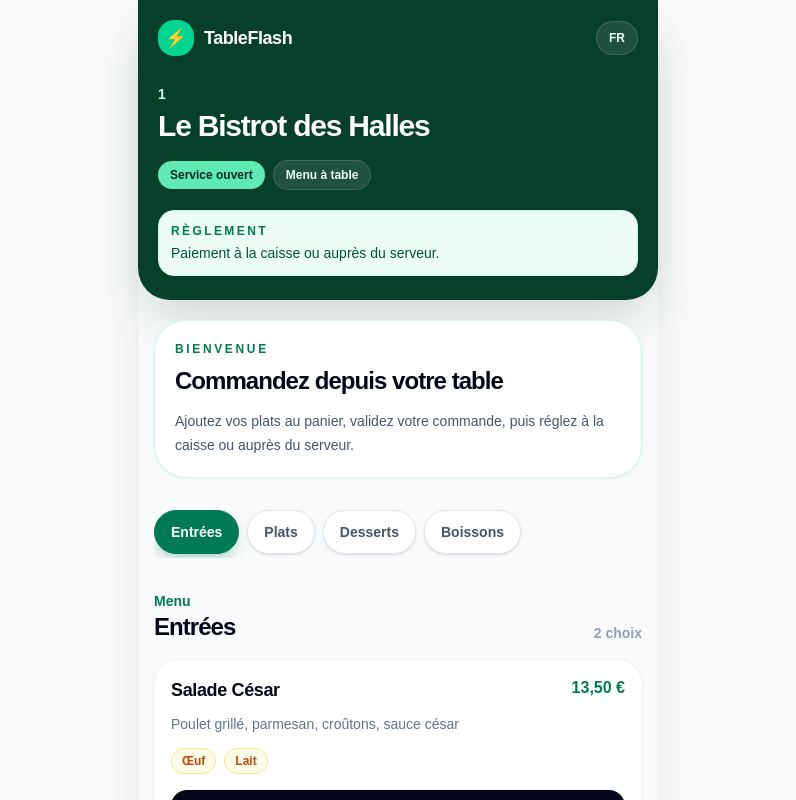
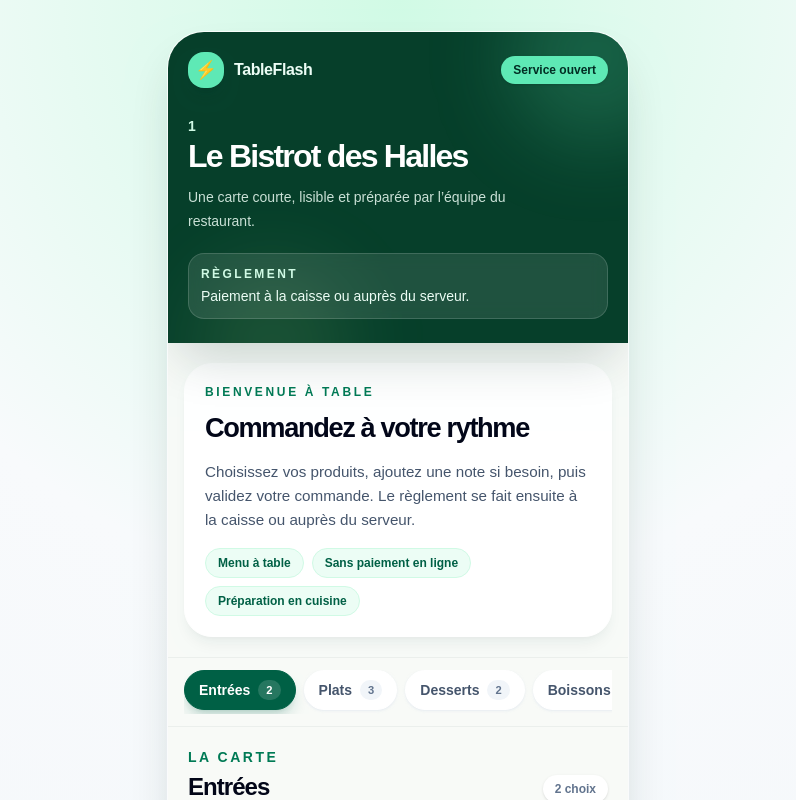
Before and after one commit to Loco66666/TableFlash-QR, a Next.js app: page /r/1/table/1 in a window 1280 px wide. Shown: the top 800 px of the page, without its empty margins (242-1038 px from the left). Built offline with nearby package versions, Linux system fonts and the light colour scheme.

Commit message:
Redesign premium public menu experience

```diff
--- a/src/components/public-menu/InteractivePublicMenu.tsx
+++ b/src/components/public-menu/InteractivePublicMenu.tsx
@@ -44,6 +44,24 @@ export function InteractivePublicMenu({ restaurantSlug, tableName }: Interactive
 
   const restaurant = publicRestaurant.slug === restaurantSlug ? publicRestaurant : publicRestaurant;
   const orderingDisabled = restaurant.serviceStatus !== "open";
+
+  const categoryCounts = useMemo(
+    () =>
+      publicMenuCategories.reduce<Record<PublicMenuCategory, number>>((counts, category) => {
+        counts[category] = publicMenuProducts.filter((product) => product.category === category).length;
+        return counts;
+      }, {} as Record<PublicMenuCategory, number>),
+    [],
+  );
+
+  const cartQuantitiesByProduct = useMemo(
+    () =>
+      cartItems.reduce<Record<string, number>>((quantities, item) => {
+        quantities[item.productId] = (quantities[item.productId] ?? 0) + item.quantity;
+        return quantities;
+      }, {}),
+    [cartItems],
+  );
 
   const visibleProducts = useMemo(
     () => publicMenuProducts.filter((product) => product.category === selectedCategory),
@@ -160,6 +178,13 @@ export function InteractivePublicMenu({ restaurantSlug, tableName }: Interactive
     });
   }
 
+  function handleRemove(productId: string, note?: string) {
+    setCartItems((currentItems) =>
+      currentItems.filter((item) => !(item.productId === productId && item.note === note)),
+    );
+    showToast("Produit retiré du panier.");
+  }
+
   function handleItemNoteChange(productId: string, note: string | undefined, nextNote: string) {
     setCartItems((currentItems) =>
       currentItems.map((item) =>
@@ -200,17 +225,24 @@ export function InteractivePublicMenu({ restaurantSlug, tableName }: Interactive
   }
 
   return (
-    <main className="min-h-screen bg-[#F9FAFB] text-slate-950">
-      <div className="mx-auto min-h-screen max-w-[520px] bg-[#F9FAFB] shadow-2xl shadow-slate-950/10">
+    <main className="min-h-screen bg-[radial-gradient(circle_at_top,#D1FAE5_0,#F8FAFC_36%,#F1F5F9_100%)] text-slate-950 md:px-6 md:py-8">
+      <div className="mx-auto min-h-screen w-full max-w-[460px] overflow-hidden bg-[#F8FAF7] shadow-none ring-0 md:min-h-[calc(100vh-4rem)] md:rounded-[2.25rem] md:shadow-2xl md:shadow-emerald-950/20 md:ring-1 md:ring-white/80">
         <PublicMenuHeader restaurant={restaurant} tableName={tableName} />
 
-        <div className="px-4 pb-28 pt-5">
-          <section className="rounded-[2rem] border border-emerald-100 bg-white p-5 shadow-sm shadow-emerald-900/5">
-            <p className="text-xs font-black uppercase tracking-[0.22em] text-emerald-700">Bienvenue</p>
-            <h2 className="mt-2 text-2xl font-black tracking-[-0.04em] text-slate-950">Commandez depuis votre table</h2>
-            <p className="mt-3 text-sm leading-6 text-slate-600">
-              Ajoutez vos plats au panier, validez votre commande, puis réglez à la caisse ou auprès du serveur.
+        <div className="px-4 pb-36 pt-5">
+          <section className="rounded-[1.75rem] border border-white bg-white/95 p-5 shadow-lg shadow-emerald-950/5">
+            <p className="text-xs font-black uppercase tracking-[0.22em] text-emerald-700">Bienvenue à table</p>
+            <h2 className="mt-2 text-[1.7rem] font-black tracking-[-0.05em] text-slate-950">Commandez à votre rythme</h2>
+            <p className="mt-3 text-[0.95rem] leading-6 text-slate-600">
+              Choisissez vos produits, ajoutez une note si besoin, puis validez votre commande. Le règlement se fait ensuite à la caisse ou auprès du serveur.
             </p>
+            <div className="mt-4 flex flex-wrap gap-2">
+              {['Menu à table', 'Sans paiement en ligne', 'Préparation en cuisine'].map((label) => (
+                <span key={label} className="rounded-full border border-emerald-100 bg-emerald-50 px-3 py-1.5 text-xs font-extrabold text-emerald-800">
+                  {label}
+                </span>
+              ))}
+            </div>
           </section>
 
           {orderingDisabled ? (
@@ -220,28 +252,34 @@ export function InteractivePublicMenu({ restaurantSlug, tableName }: Interactive
           ) : null}
 
           <div className="mt-5">
-            <PublicMenuCategoryTabs categories={publicMenuCategories} selectedCategory={selectedCategory} onSelectCategory={setSelectedCategory} />
+            <PublicMenuCategoryTabs
+              categories={publicMenuCategories}
+              categoryCounts={categoryCounts}
+              selectedCategory={selectedCategory}
+              onSelectCategory={setSelectedCategory}
+            />
           </div>
 
           <section className="mt-5" aria-labelledby="products-heading">
-            <div className="mb-4 flex items-end justify-between gap-3">
+            <div className="mb-4 flex items-end justify-between gap-3 px-1">
               <div>
-                <p className="text-sm font-bold text-emerald-700">Menu</p>
-                <h2 id="products-heading" className="text-2xl font-black tracking-[-0.04em] text-slate-950">
+                <p className="text-sm font-black uppercase tracking-[0.18em] text-emerald-700">La carte</p>
+                <h2 id="products-heading" className="mt-1 text-2xl font-black tracking-[-0.04em] text-slate-950">
                   {selectedCategory}
                 </h2>
               </div>
-              <p className="text-sm font-bold text-slate-400">{visibleProducts.length} choix</p>
+              <p className="rounded-full bg-white px-3 py-1.5 text-xs font-black text-slate-500 shadow-sm">{visibleProducts.length} choix</p>
             </div>
 
             {visibleProducts.length === 0 ? (
               <PublicEmptyState title="Aucun produit disponible." text="Choisissez une autre catégorie du menu." />
             ) : (
-              <div className="space-y-3">
+              <div className="space-y-3.5">
                 {visibleProducts.map((product) => (
                   <PublicProductCard
                     key={product.id}
                     product={product}
+                    quantityInCart={cartQuantitiesByProduct[product.id] ?? 0}
                     orderingDisabled={orderingDisabled}
                     onOpenProduct={handleOpenProduct}
                     onQuickAdd={(quickProduct) => addProductToCart(quickProduct)}
@@ -259,7 +297,7 @@ export function InteractivePublicMenu({ restaurantSlug, tableName }: Interactive
 
       {toast ? (
         <div className="fixed inset-x-0 top-3 z-[70] flex justify-center px-3" role="status" aria-live="polite">
-          <div className="w-full max-w-[520px] rounded-2xl bg-slate-950 px-4 py-3 text-sm font-bold text-white shadow-2xl shadow-slate-950/20">
+          <div className="w-full max-w-[460px] rounded-2xl bg-slate-950 px-4 py-3 text-sm font-bold text-white shadow-2xl shadow-slate-950/20">
             {toast.message}
           </div>
         </div>
@@ -285,6 +323,7 @@ export function InteractivePublicMenu({ restaurantSlug, tableName }: Interactive
         total={cartTotal}
         onIncrease={handleIncrease}
         onDecrease={handleDecrease}
+        onRemove={handleRemove}
         onItemNoteChange={handleItemNoteChange}
         onGlobalNoteChange={setGlobalNote}
         onClose={() => setIsCartOpen(false)}
--- a/src/components/public-menu/PublicMenuCategoryTabs.tsx
+++ b/src/components/public-menu/PublicMenuCategoryTabs.tsx
@@ -2,13 +2,22 @@ import type { PublicMenuCategory } from "./types";
 
 type PublicMenuCategoryTabsProps = {
   categories: PublicMenuCategory[];
+  categoryCounts: Record<PublicMenuCategory, number>;
   selectedCategory: PublicMenuCategory;
   onSelectCategory: (category: PublicMenuCategory) => void;
 };
 
-export function PublicMenuCategoryTabs({ categories, selectedCategory, onSelectCategory }: PublicMenuCategoryTabsProps) {
+export function PublicMenuCategoryTabs({
+  categories,
+  categoryCounts,
+  selectedCategory,
+  onSelectCategory,
+}: PublicMenuCategoryTabsProps) {
   return (
-    <nav className="sticky top-0 z-20 -mx-4 border-b border-slate-100 bg-[#F9FAFB]/95 px-4 py-3 backdrop-blur" aria-label="Catégories du menu">
+    <nav
+      className="sticky top-0 z-20 -mx-4 border-y border-emerald-950/5 bg-[#F8FAF7]/95 px-4 py-3 backdrop-blur-xl"
+      aria-label="Catégories du menu"
+    >
       <div className="flex gap-2 overflow-x-auto pb-1 [scrollbar-width:none] [&::-webkit-scrollbar]:hidden">
         {categories.map((category) => {
           const isActive = selectedCategory === category;
@@ -18,13 +27,16 @@ export function PublicMenuCategoryTabs({ categories, selectedCategory, onSelectC
               key={category}
               type="button"
               onClick={() => onSelectCategory(category)}
-              className={`min-h-11 shrink-0 rounded-full border px-4 text-sm font-extrabold transition ${
+              className={`flex min-h-10 shrink-0 items-center gap-2 rounded-full border px-3.5 text-sm font-extrabold transition active:scale-[0.98] ${
                 isActive
-                  ? "border-emerald-700 bg-emerald-700 text-white shadow-lg shadow-emerald-700/20"
-                  : "border-slate-200 bg-white text-slate-600 shadow-sm"
+                  ? "border-emerald-800 bg-emerald-800 text-white shadow-lg shadow-emerald-800/20"
+                  : "border-white bg-white text-slate-600 shadow-sm shadow-slate-200/70"
               }`}
             >
-              {category}
+              <span>{category}</span>
+              <span className={`rounded-full px-2 py-0.5 text-[0.7rem] ${isActive ? "bg-white/15" : "bg-slate-100 text-slate-500"}`}>
+                {categoryCounts[category]}
+              </span>
             </button>
           );
         })}
--- a/src/components/public-menu/PublicMenuHeader.tsx
+++ b/src/components/public-menu/PublicMenuHeader.tsx
@@ -10,42 +10,38 @@ export function PublicMenuHeader({ restaurant, tableName }: PublicMenuHeaderProp
   const isOpen = restaurant.serviceStatus === "open";
 
   return (
-    <header className="overflow-hidden rounded-b-[2rem] bg-[#063F2A] px-5 pb-6 pt-5 text-white shadow-2xl shadow-emerald-950/20">
-      <div className="flex items-center justify-between gap-3">
+    <header className="relative overflow-hidden bg-[#063F2A] px-5 pb-6 pt-5 text-white shadow-2xl shadow-emerald-950/20">
+      <div className="absolute -right-14 -top-16 h-44 w-44 rounded-full bg-emerald-300/20 blur-2xl" />
+      <div className="absolute -bottom-20 left-6 h-40 w-40 rounded-full bg-lime-200/10 blur-2xl" />
+
+      <div className="relative flex items-center justify-between gap-3">
         <div className="flex items-center gap-2.5" aria-label="TableFlash">
-          <span className="grid h-9 w-9 place-items-center rounded-2xl bg-emerald-400 text-lg font-black text-emerald-950 shadow-lg shadow-emerald-950/20">
+          <span className="grid h-9 w-9 place-items-center rounded-2xl bg-emerald-300 text-lg font-black text-emerald-950 shadow-lg shadow-emerald-950/20">
             ⚡
           </span>
-          <span className="text-lg font-black tracking-tight">TableFlash</span>
+          <span className="text-base font-black tracking-tight text-emerald-50">TableFlash</span>
         </div>
-        <button
-          type="button"
-          className="rounded-full border border-white/15 bg-white/10 px-3 py-2 text-xs font-bold text-emerald-50 backdrop-blur"
-          aria-label="Langue actuellement en français"
+        <span
+          className={`rounded-full px-3 py-1.5 text-xs font-extrabold shadow-sm ${
+            isOpen ? "bg-emerald-300 text-emerald-950" : "bg-slate-200 text-slate-700"
+          }`}
         >
-          FR
-        </button>
+          {isOpen ? "Service ouvert" : "Service fermé"}
+        </span>
       </div>
 
-      <div className="mt-7">
-        <p className="text-sm font-semibold text-emerald-100">{tableName}</p>
-        <h1 className="mt-1 text-3xl font-black tracking-[-0.04em]">{restaurant.name}</h1>
-        <div className="mt-4 flex flex-wrap items-center gap-2">
-          <span
-            className={`rounded-full px-3 py-1.5 text-xs font-extrabold ${
-              isOpen ? "bg-emerald-300 text-emerald-950" : "bg-slate-200 text-slate-700"
-            }`}
-          >
-            {isOpen ? "Service ouvert" : "Service fermé"}
-          </span>
-          <span className="rounded-full border border-white/15 bg-white/10 px-3 py-1.5 text-xs font-bold text-emerald-50">
-            Menu à table
-          </span>
-        </div>
+      <div className="relative mt-7">
+        <p className="text-sm font-bold text-emerald-100">{tableName}</p>
+        <h1 className="mt-1 max-w-[18rem] text-[2rem] font-black leading-[1.02] tracking-[-0.055em]">
+          {restaurant.name}
+        </h1>
+        <p className="mt-3 max-w-xs text-sm leading-6 text-emerald-50/85">
+          Une carte courte, lisible et préparée par l’équipe du restaurant.
+        </p>
       </div>
 
-      <div className="mt-5">
-        <PublicPaymentNotice note={restaurant.paymentNote} compact />
+      <div className="relative mt-5">
+        <PublicPaymentNotice note={restaurant.paymentNote} compact inverted />
       </div>
     </header>
   );
--- a/src/components/public-menu/PublicPaymentNotice.tsx
+++ b/src/components/public-menu/PublicPaymentNotice.tsx
@@ -1,12 +1,21 @@
 type PublicPaymentNoticeProps = {
   note: string;
   compact?: boolean;
+  inverted?: boolean;
 };
 
-export function PublicPaymentNotice({ note, compact = false }: PublicPaymentNoticeProps) {
+export function PublicPaymentNotice({ note, compact = false, inverted = false }: PublicPaymentNoticeProps) {
   return (
-    <div className={`rounded-2xl border border-emerald-100 bg-emerald-50 text-emerald-900 ${compact ? "p-3" : "p-4"}`}>
-      <p className="text-xs font-bold uppercase tracking-[0.2em] text-emerald-700">Règlement</p>
+    <div
+      className={`rounded-2xl border ${compact ? "p-3" : "p-4"} ${
+        inverted
+          ? "border-white/15 bg-white/10 text-emerald-50 backdrop-blur"
+          : "border-emerald-100 bg-emerald-50 text-emerald-900"
+      }`}
+    >
+      <p className={`text-xs font-black uppercase tracking-[0.2em] ${inverted ? "text-emerald-100" : "text-emerald-700"}`}>
+        Règlement
+      </p>
       <p className={`${compact ? "mt-1 text-sm" : "mt-2 text-sm leading-6"}`}>{note}</p>
     </div>
   );
--- a/src/components/public-menu/PublicProductCard.tsx
+++ b/src/components/public-menu/PublicProductCard.tsx
@@ -4,51 +4,84 @@ import type { PublicMenuProduct } from "./types";
 
 type PublicProductCardProps = {
   product: PublicMenuProduct;
+  quantityInCart: number;
   orderingDisabled: boolean;
   onOpenProduct: (product: PublicMenuProduct) => void;
   onQuickAdd: (product: PublicMenuProduct) => void;
 };
 
-export function PublicProductCard({ product, orderingDisabled, onOpenProduct, onQuickAdd }: PublicProductCardProps) {
+export function PublicProductCard({
+  product,
+  quantityInCart,
+  orderingDisabled,
+  onOpenProduct,
+  onQuickAdd,
+}: PublicProductCardProps) {
   const canOrder = product.available && !orderingDisabled;
 
   return (
     <article
-      className={`rounded-3xl border bg-white p-4 shadow-sm transition ${
-        product.available ? "border-slate-100 shadow-slate-200/70" : "border-slate-100 opacity-60 grayscale"
+      className={`overflow-hidden rounded-[1.65rem] border bg-white shadow-sm transition ${
+        product.available ? "border-white shadow-slate-200/80" : "border-slate-100 bg-slate-50 opacity-70 grayscale"
       }`}
     >
-      <button type="button" onClick={() => onOpenProduct(product)} className="block w-full text-left" aria-label={`Voir ${product.name}`}>
-        <div className="flex items-start justify-between gap-3">
-          <div>
-            <div className="flex flex-wrap items-center gap-2">
-              <h3 className="text-lg font-black tracking-[-0.02em] text-slate-950">{product.name}</h3>
-              {product.promo && product.promoLabel ? (
-                <span className="rounded-full bg-emerald-100 px-2.5 py-1 text-xs font-black text-emerald-700">{product.promoLabel}</span>
+      <button type="button" onClick={() => onOpenProduct(product)} className="block w-full p-4 text-left" aria-label={`Voir ${product.name}`}>
+        <div className="grid grid-cols-[4.75rem_minmax(0,1fr)] gap-3.5">
+          <div className="relative h-20 overflow-hidden rounded-3xl bg-gradient-to-br from-emerald-100 via-stone-100 to-amber-100">
+            <div className="absolute inset-3 rounded-[1.25rem] border border-white/60 bg-white/25" />
+            <div className="absolute bottom-2 right-2 h-8 w-8 rounded-full bg-emerald-800/85 shadow-lg" />
+            {quantityInCart > 0 ? (
+              <span className="absolute left-2 top-2 rounded-full bg-slate-950 px-2 py-1 text-xs font-black text-white">
+                ×{quantityInCart}
+              </span>
             ) : null}
           </div>
-            <p className="mt-2 text-sm leading-6 text-slate-500">{product.description}</p>
+
+          <div className="min-w-0">
+            <div className="flex items-start justify-between gap-3">
+              <div className="min-w-0">
+                <div className="flex flex-wrap items-center gap-2">
+                  <h3 className="text-[1.05rem] font-black leading-5 tracking-[-0.025em] text-slate-950">{product.name}</h3>
+                  {product.promo && product.promoLabel ? (
+                    <span className="rounded-full bg-emerald-100 px-2.5 py-1 text-[0.68rem] font-black text-emerald-700">
+                      {product.promoLabel}
+                    </span>
+                  ) : null}
                 </div>
-          <p className="shrink-0 text-base font-black text-emerald-700">{formatEuro(product.price)}</p>
+                <p className="mt-1.5 line-clamp-2 text-sm leading-5 text-slate-500">{product.description}</p>
               </div>
-        <div className="mt-3 flex flex-wrap gap-2">
+              <p className="shrink-0 text-base font-black text-emerald-800">{formatEuro(product.price)}</p>
+            </div>
+
+            <div className="mt-3 flex flex-wrap gap-1.5">
               {product.allergens.map((allergen) => (
                 <PublicAllergenBadge key={allergen} label={allergen} />
               ))}
             </div>
-        {!product.available ? <p className="mt-3 text-sm font-bold text-rose-600">Momentanément indisponible</p> : null}
+          </div>
+        </div>
+
+        {!product.available ? (
+          <p className="mt-3 rounded-2xl bg-rose-50 px-3 py-2 text-sm font-extrabold text-rose-700">
+            Momentanément indisponible
+          </p>
+        ) : null}
       </button>
 
+      <div className="border-t border-slate-100 px-4 py-3">
         <button
           type="button"
           onClick={() => onQuickAdd(product)}
           disabled={!canOrder}
-        className={`mt-4 min-h-12 w-full rounded-2xl px-4 text-sm font-black transition ${
-          canOrder ? "bg-slate-950 text-white shadow-lg shadow-slate-950/15 active:scale-[0.99]" : "cursor-not-allowed bg-slate-100 text-slate-400"
+          className={`min-h-11 w-full rounded-2xl px-4 text-sm font-black transition active:scale-[0.99] ${
+            canOrder
+              ? "bg-slate-950 text-white shadow-lg shadow-slate-950/15"
+              : "cursor-not-allowed bg-slate-100 text-slate-400"
           }`}
         >
-        {product.available ? "Ajouter" : "Indisponible"}
+          {product.available ? "Ajouter" : "Momentanément indisponible"}
         </button>
+      </div>
     </article>
   );
 }
```
Also changed, not shown: src/components/public-menu/PublicCartBar.tsx (+7 -5 lines), src/components/public-menu/PublicCartDrawer.tsx (+41 -19 lines), src/components/public-menu/PublicCartItem.tsx (+31 -8 lines), src/components/public-menu/PublicOrderConfirmation.tsx (+22 -9 lines), src/components/public-menu/PublicProductDetailModal.tsx (+58 -20 lines). Lines whose indentation alone changed are shown as unchanged.
